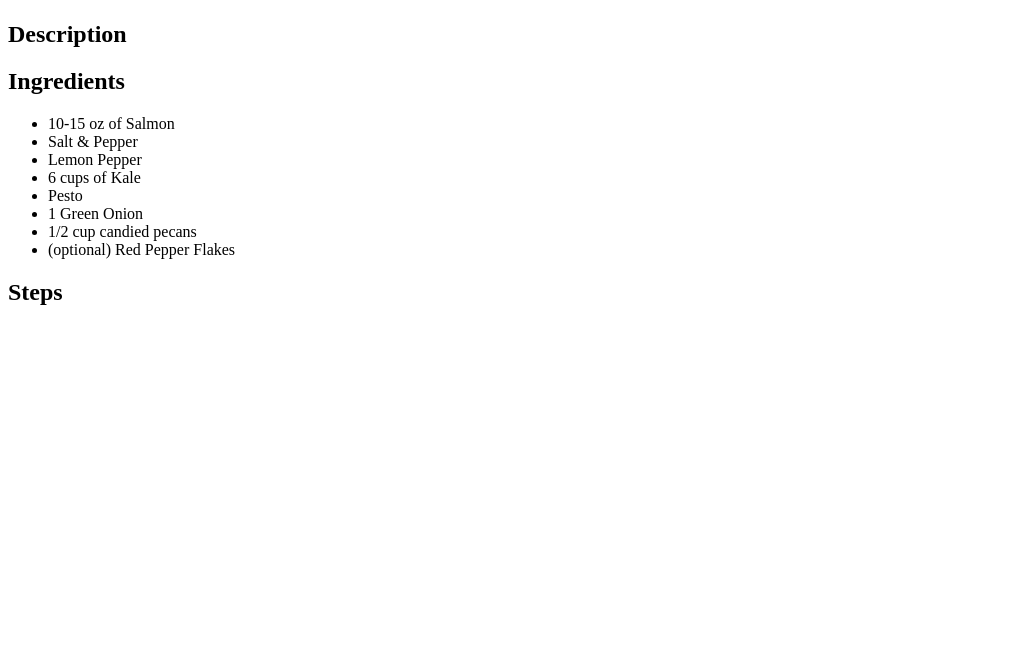
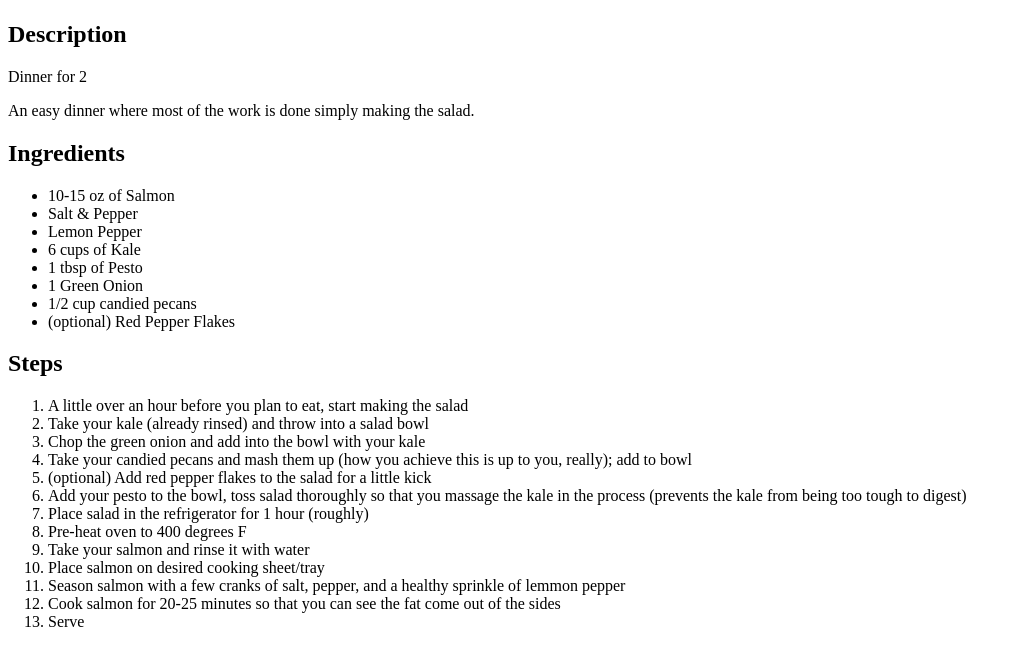
Before and after one commit to FarrisSwisher/odin-recipes, a plain HTML site: page recipes/salmon-salad.html in a window 1280 px wide. Shown: the part 409-1056 px from the top of the page, without its empty margins (0-1021 px from the left). Before the commit the page ends 800 px from the top, so only its background shows below. Drawn offline with Linux system fonts and the light colour scheme.

Commit message:
add description and steps to salmon-salad.html; improve veggie-bowl.html

```diff
--- a/recipes/salmon-salad.html
+++ b/recipes/salmon-salad.html
@@ -10,21 +10,34 @@
         <img src="../img/salmon.jpeg"
              alt="two bowls of pesto kale salad, topped with a cut of salmon">
         <h2>Description</h2>
-        <p></p>
+        <p>Dinner for 2</p>
+        <p>An easy dinner where most of the work is done simply making the salad.</p>
         <h2>Ingredients</h2>
         <ul>
             <li>10-15 oz of Salmon</li>
             <li>Salt & Pepper</li>
             <li>Lemon Pepper</li>
             <li>6 cups of Kale</li>
-            <li>Pesto</li>
+            <li>1 tbsp of Pesto</li>
             <li>1 Green Onion</li>
             <li>1/2 cup candied pecans</li>
             <li>(optional) Red Pepper Flakes</li>
         </ul>
         <h2>Steps</h2>
         <ol>
-
+            <li>A little over an hour before you plan to eat, start making the salad</li>
+            <li>Take your kale (already rinsed) and throw into a salad bowl</li>
+            <li>Chop the green onion and add into the bowl with your kale</li>
+            <li>Take your candied pecans and mash them up (how you achieve this is up to you, really); add to bowl</li>
+            <li>(optional) Add red pepper flakes to the salad for a little kick</li>
+            <li>Add your pesto to the bowl, toss salad thoroughly so that you massage the kale in the process (prevents the kale from being too tough to digest)</li>
+            <li>Place salad in the refrigerator for 1 hour (roughly)</li>
+            <li>Pre-heat oven to 400 degrees F</li>
+            <li>Take your salmon and rinse it with water</li>
+            <li>Place salmon on desired cooking sheet/tray</li>
+            <li>Season salmon with a few cranks of salt, pepper, and a healthy sprinkle of lemmon pepper</li>
+            <li>Cook salmon for 20-25 minutes so that you can see the fat come out of the sides</li>
+            <li>Serve</li>
         </ol>
     </body>
 </html>
```
Also changed, not shown: recipes/veggie-bowl.html (+2 -2 lines).
